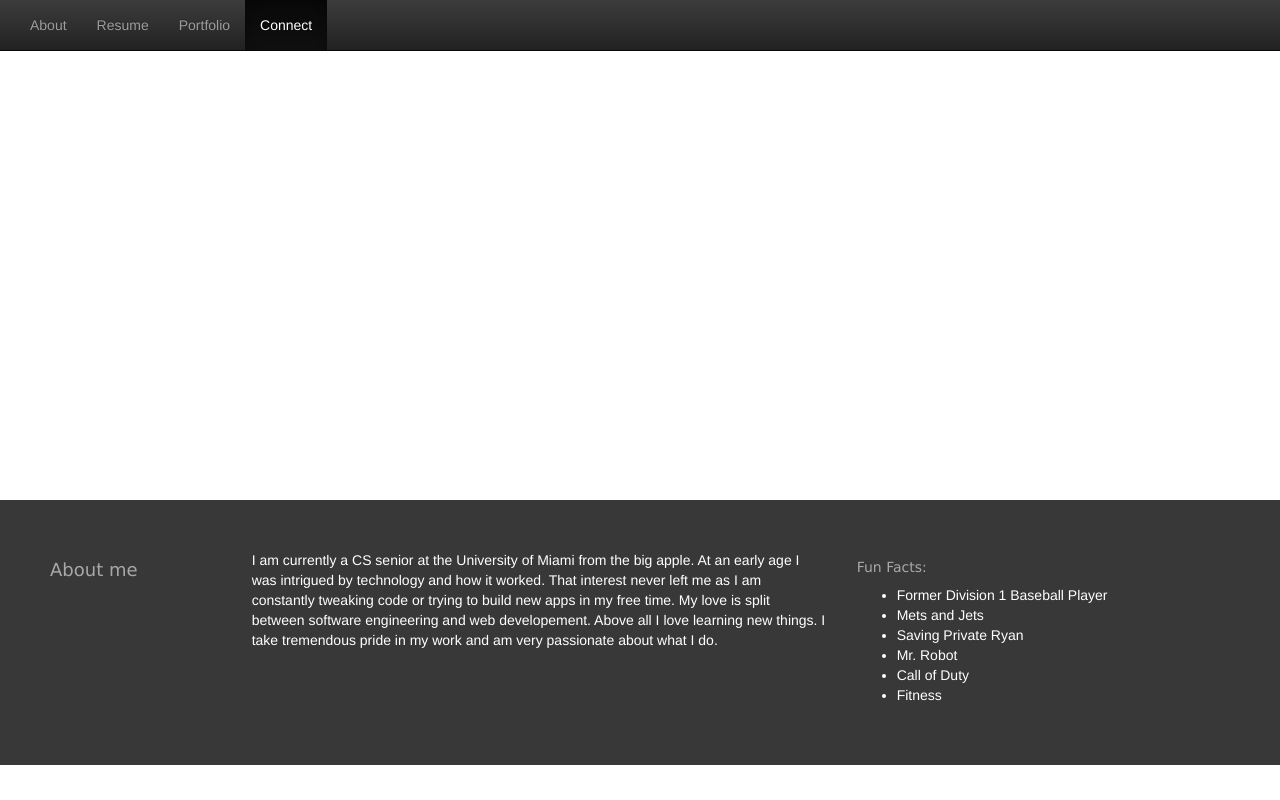
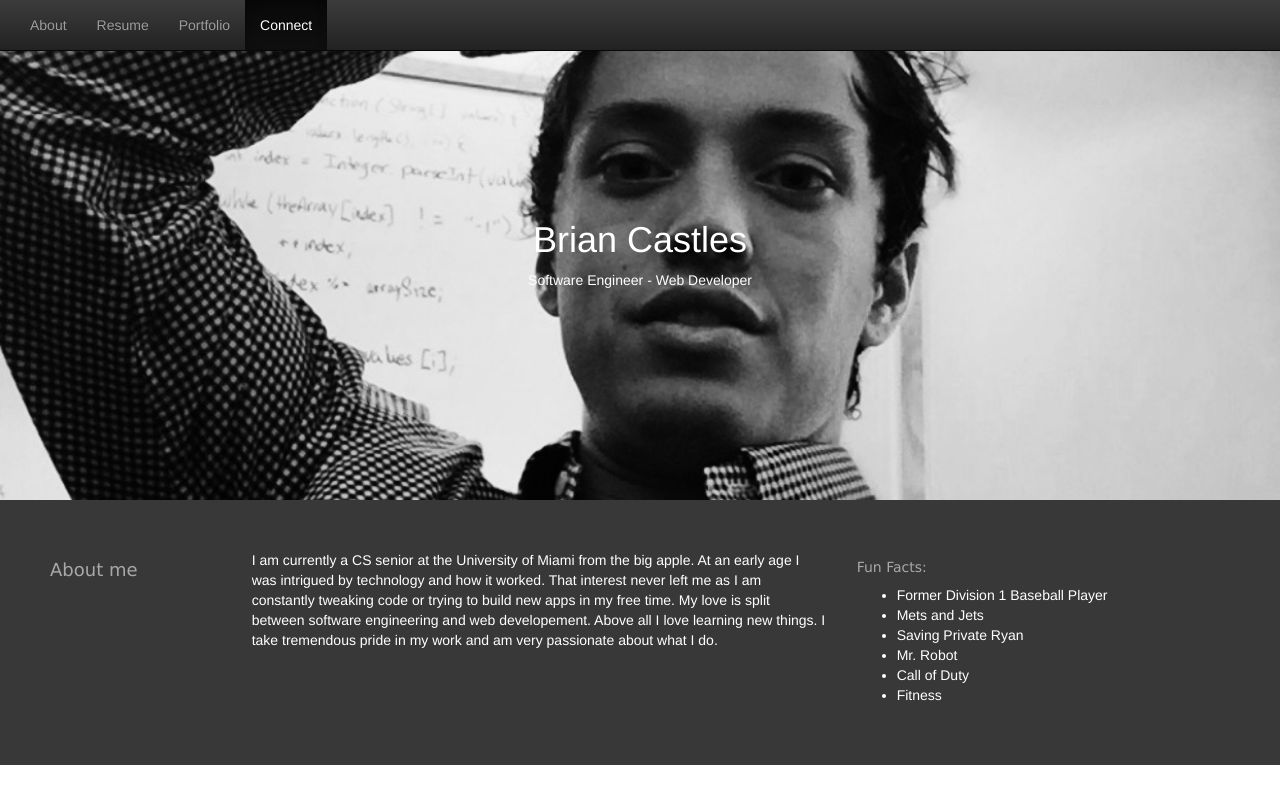
Before and after one commit to castlesb/myWebsite2, a plain HTML site: page index.html in a window 1280 px wide. Shown: the top 800 px of the page. Drawn offline with nearby package versions, Linux system fonts and the light colour scheme; a script that the page names is missing.

Commit message:
Update main.css
Changed the path of the image

```diff
--- a/main.css
+++ b/main.css
@@ -1,6 +1,6 @@
 .intro-section {
 	height: 500px;
-	background: url('ProfileImage.jpg') no-repeat fixed center center;
+	background: url('img/ProfileImage.jpg') no-repeat fixed center center;
 	-webkit-background-size: cover;
   	-moz-background-size: cover;
   	-o-background-size: cover;
```
